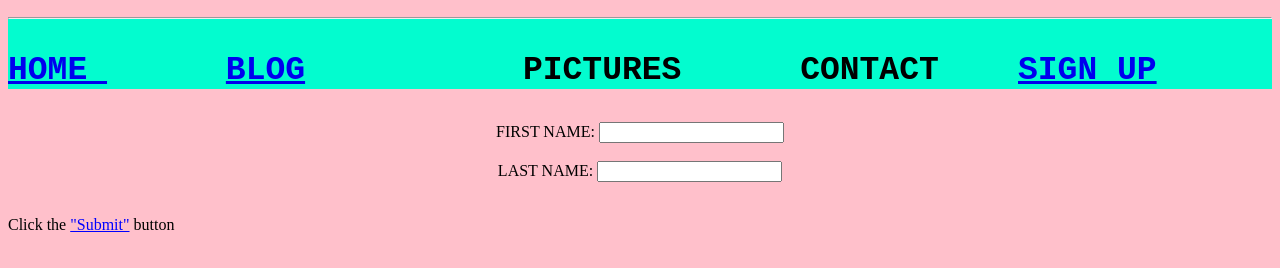
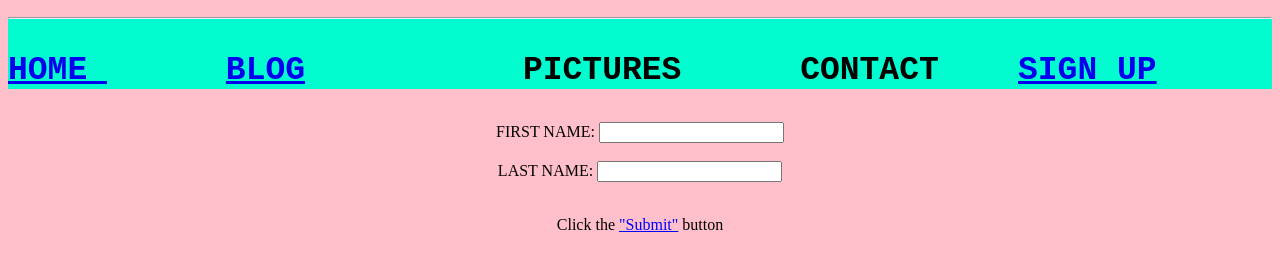
Before and after one commit to aashna04/aashnathegreat.github.io, a plain HTML site: page SIGNUP1.HTML in a window 1280 px wide. Drawn offline with Linux system fonts and the light colour scheme.

Commit message:
Update SIGNUP1.HTML

```diff
--- a/SIGNUP1.HTML
+++ b/SIGNUP1.HTML
@@ -35,8 +35,8 @@ Background-color:#03fccf;
   <input type="text" id="lname" name="lname"><br><br>
   </form>
 
-<p>Click the <A STYLE="COLOR:BLUE" HREF="SIGNUP2.HTML">"Submit"</A>
- button<p>
+<CENTER>Click the <A STYLE="COLOR:BLUE" HREF="SIGNUP2.HTML">"Submit"</A>
+ button</CENTER>
 
 
 
```
